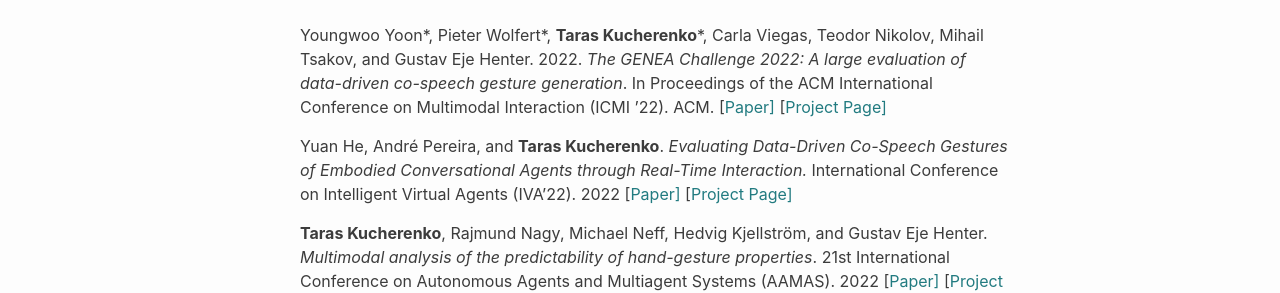
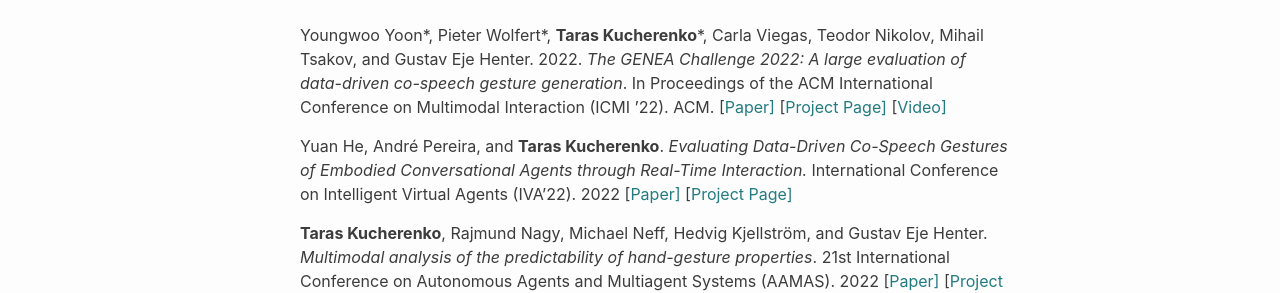
Before and after one commit to Svito-zar/Svito-zar.github.io, a Jekyll site: the page built from _pages/publications.md, in a window 1280 px wide. Shown: the part 307-600 px from the top of the page. Built offline with Jekyll 4.4.1, drawn with Linux system fonts in a browser that asks for light colours.

Commit message:
Add new video

```diff
--- a/_pages/publications.md
+++ b/_pages/publications.md
@@ -10,7 +10,7 @@
 
 ### 2022
 
-* Youngwoo Yoon\*, Pieter Wolfert\*, **Taras Kucherenko**\*, Carla Viegas, Teodor Nikolov, Mihail Tsakov, and Gustav Eje Henter. 2022. *The GENEA Challenge 2022: A large evaluation of data-driven co-speech gesture generation*. In Proceedings of the ACM International Conference on Multimodal Interaction (ICMI ’22). ACM. \[[Paper\]](../papers/yoon2022genea.pdf) \[[Project Page\]](https://youngwoo-yoon.github.io/GENEAchallenge2022/)
+* Youngwoo Yoon\*, Pieter Wolfert\*, **Taras Kucherenko**\*, Carla Viegas, Teodor Nikolov, Mihail Tsakov, and Gustav Eje Henter. 2022. *The GENEA Challenge 2022: A large evaluation of data-driven co-speech gesture generation*. In Proceedings of the ACM International Conference on Multimodal Interaction (ICMI ’22). ACM. \[[Paper\]](../papers/yoon2022genea.pdf) \[[Project Page\]](https://youngwoo-yoon.github.io/GENEAchallenge2022/) \[[Video\]](https://www.youtube.com/watch?v=4n02wXGGnd0)
 
 * Yuan He, André Pereira, and **Taras Kucherenko**. *Evaluating Data-Driven Co-Speech Gestures of Embodied Conversational Agents through Real-Time Interaction.* International Conference on Intelligent Virtual Agents (IVA’22). 2022 \[[Paper\]](https://dl.acm.org/doi/10.1145/3514197.3549697?cid=99659309831) \[[Project Page\]](https://www.yaeh.io/research/hci/presentingbot)
 
```
